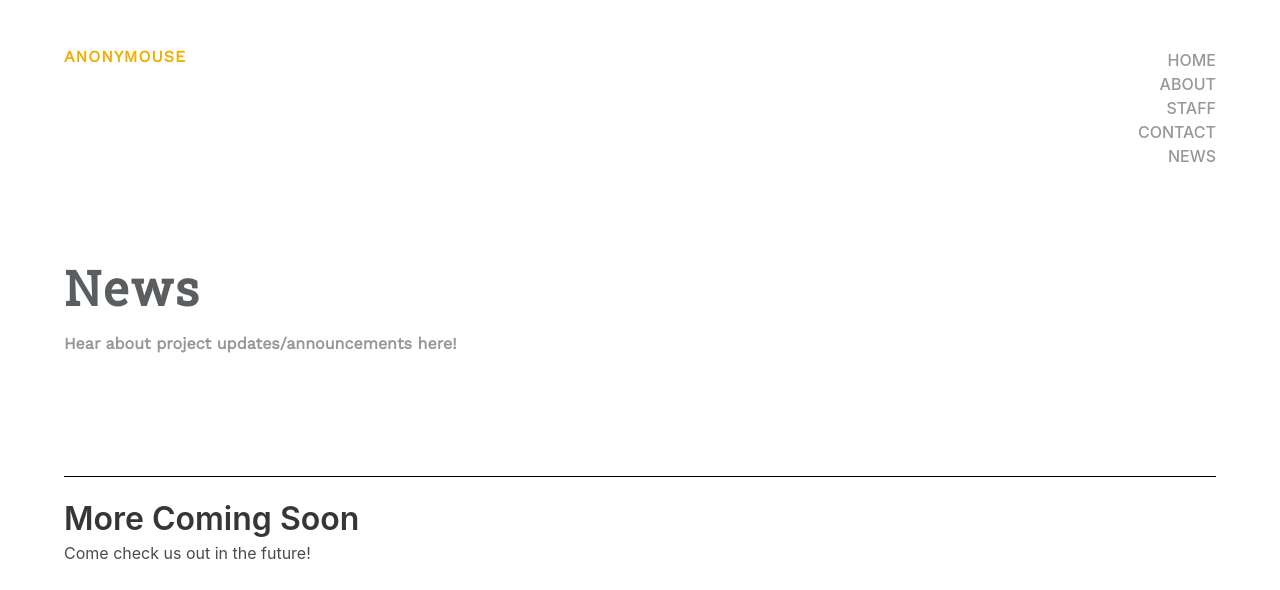
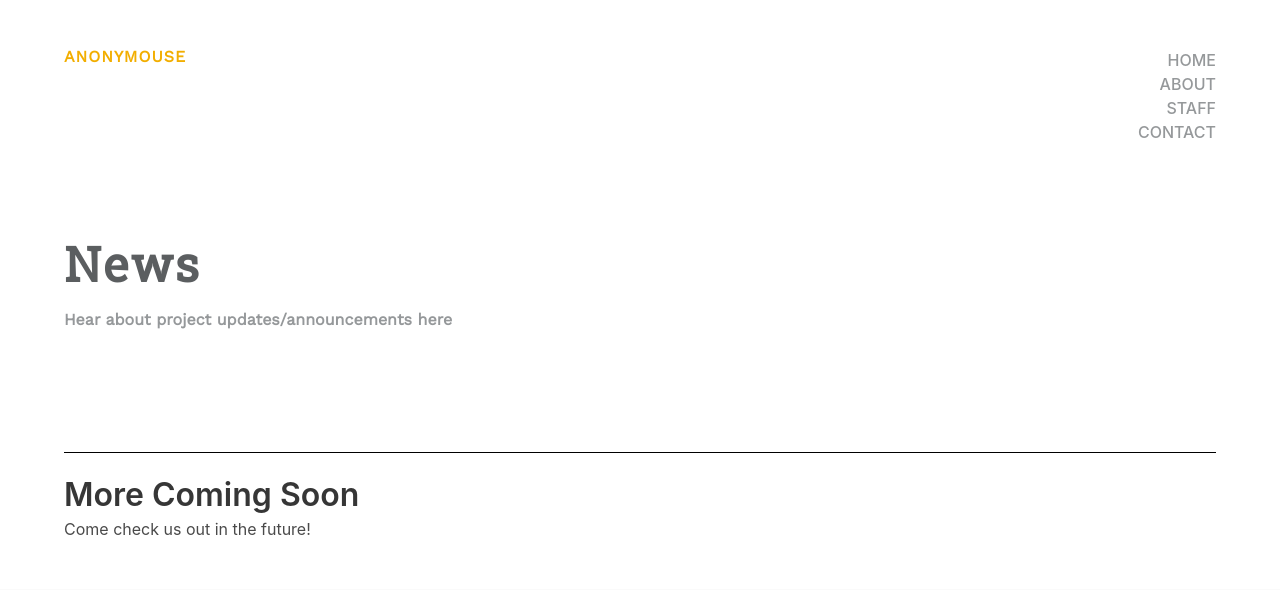
Before and after one commit to duo-yang/anonymouse-site, a Flask app: page /news/ in a window 1280 px wide. Shown: the top 590 px of the page. Run offline with Flask 2, Linux system fonts and the light colour scheme; some libraries are stand-ins or nearby versions.

Commit message:
Removed News link until it actually has news.

```diff
--- a/templates/index.html
+++ b/templates/index.html
@@ -32,7 +32,7 @@
                     <li><a class="light-gray" href="/about/">about</a></li>
                     <li><a class="light-gray" href="/staff/">staff</a></li>
                     <li><a class="light-gray" href="http://bit.ly/anonymouse-signup" target="_blank">contact</a></li>
-                    <li><a class="light-gray" href="/news">news</a></li>
+<!--                    <li><a class="light-gray" href="/news">news</a></li> -->
                 </ul>
             </nav>
         </div>
--- a/templates/news.html
+++ b/templates/news.html
@@ -5,7 +5,7 @@
 	<div class = "hero-body">
 		<div class = "container">
 			<h1 class = "slogan-title dark-gray">News</h1>
-			<h2 class="slogan-subtitle light-gray">Hear about project updates/announcements here!</h2>
+			<h2 class="slogan-subtitle light-gray">Hear about project updates/announcements here</h2>
 		</div>
 	</div>
 </div>
```
